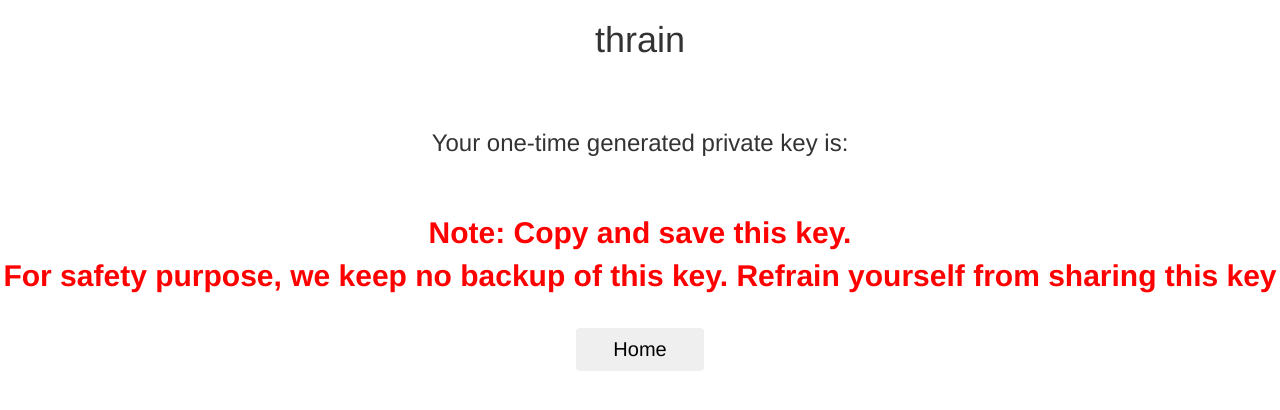
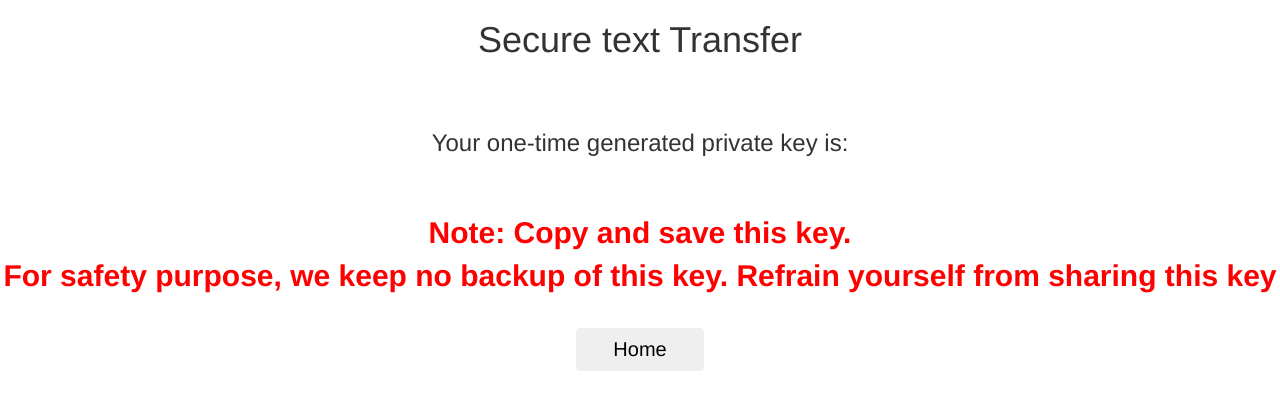
Before and after one commit to Manas9501/Diffi-Hellman-Key, a Flask app: template src/web-application/templates/key-display.html in a window 1280 px wide. Shown: the top 410 px of the page. Run offline with Flask 3, Linux system fonts and the light colour scheme; the template is opened without the code that fills it, so the values that code supplies are empty; some libraries are stand-ins or nearby versions.

Commit message:
Update key-display.html

```diff
--- a/src/web-application/templates/key-display.html
+++ b/src/web-application/templates/key-display.html
@@ -23,7 +23,7 @@
 	</head>
 	<body>
 		<center>
-			<h1> thrain </h1><br><br>
+			<h1> Secure text Transfer </h1><br><br>
 			<h3>Your one-time generated private key is:<br><br> {{privatekey}}</h3>
 			<br>
 			<p style="color: red; font-size: 30px"><b>Note: Copy and save this key.<br>For safety purpose, we keep no backup of this key. Refrain yourself from sharing this key</b></p><br>
```
